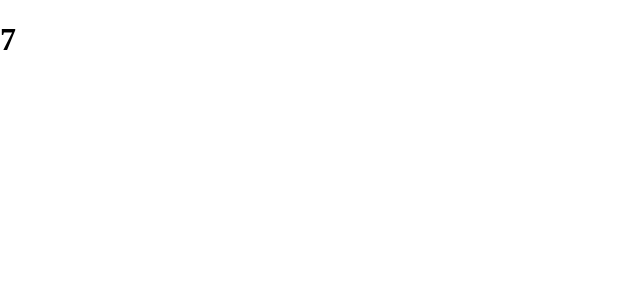
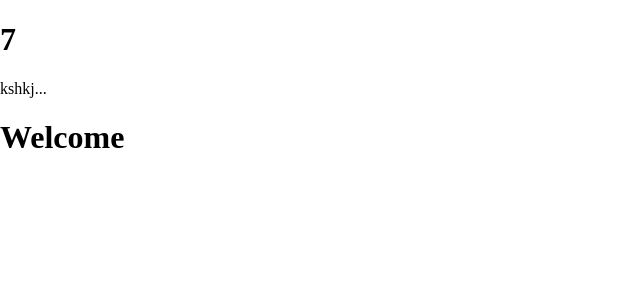
Before and after one commit to ShadmanKhan10/learn-react-here, a React (Vite) app in the folder learn-react-here/: page / in a window 1280 px wide. Shown: the top 300 px of the page, without its empty margins (0-640 px from the left). Built offline with nearby package versions, Linux system fonts and the light colour scheme.

Commit message:
Learned about props

```diff
--- a/learn-react-here/src/App.jsx
+++ b/learn-react-here/src/App.jsx
@@ -1,11 +1,13 @@
 import React from "react";
 import "./App.css";
 import Practice1 from "./Components/Practice1";
+import Practice2 from "./Components/Practice2";
 
 function App() {
   return (
     <>
       <Practice1 />
+      <Practice2 display={true} />
     </>
   );
 }
--- a/learn-react-here/src/Components/Practice1.jsx
+++ b/learn-react-here/src/Components/Practice1.jsx
@@ -2,23 +2,28 @@ import React, { useState, useEffect } from "react";
 
 export default function Practice1() {
   const [clock, setClock] = useState(0);
-  const [stop, setStop] = useState(false);
+  const word =
+    "kshkjhksjhkjhjshkjhjkhjkhskjhkjshdkjfhkjshfkjshfkjhkjshkjhsdkjhkjhkjdhk";
 
   useEffect(() => {
     const interval = setInterval(() => {
-      setClock((prevClock) => prevClock + 1);
+      setClock((prevClock) => {
+        if (prevClock >= 19) {
+          // Check if the clock has reached 20
+          clearInterval(interval); // Stop the interval
+          return prevClock; // Return the same value to stop incrementing
+        }
+        return prevClock + 1; // Increment clock
+      });
     }, 1000);
-    if (clock === 20) {
-      setStop(true);
-      clearInterval(interval);
-    }
 
-    return () => clearInterval(interval);
-  }, [stop]);
+    return () => clearInterval(interval); // Cleanup the interval on unmount
+  }, []); // Empty dependency array so this runs only once
 
   return (
     <div>
       <h1>{clock}</h1>
+      {word.length > 5 ? <p>{word.substring(0, 5)}...</p> : <p>{word}</p>}
     </div>
   );
 }
--- /dev/null
+++ b/learn-react-here/src/Components/Practice2.jsx
@@ -0,0 +1,5 @@
+import React from "react";
+
+export default function Practice2({ display }) {
+  return <div>{display ? <h1>Welcome</h1> : <h1>Login to Enter</h1>}</div>;
+}
```
